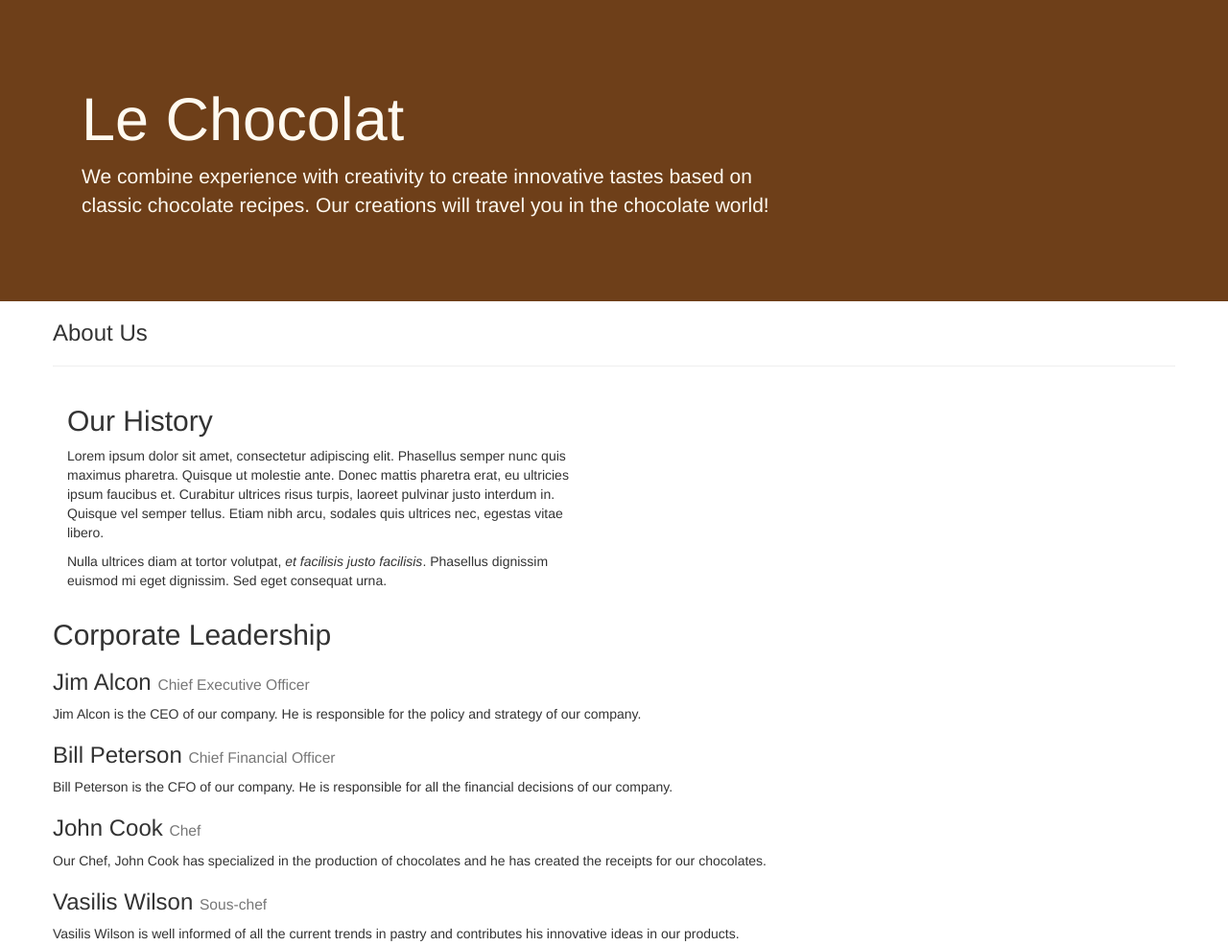
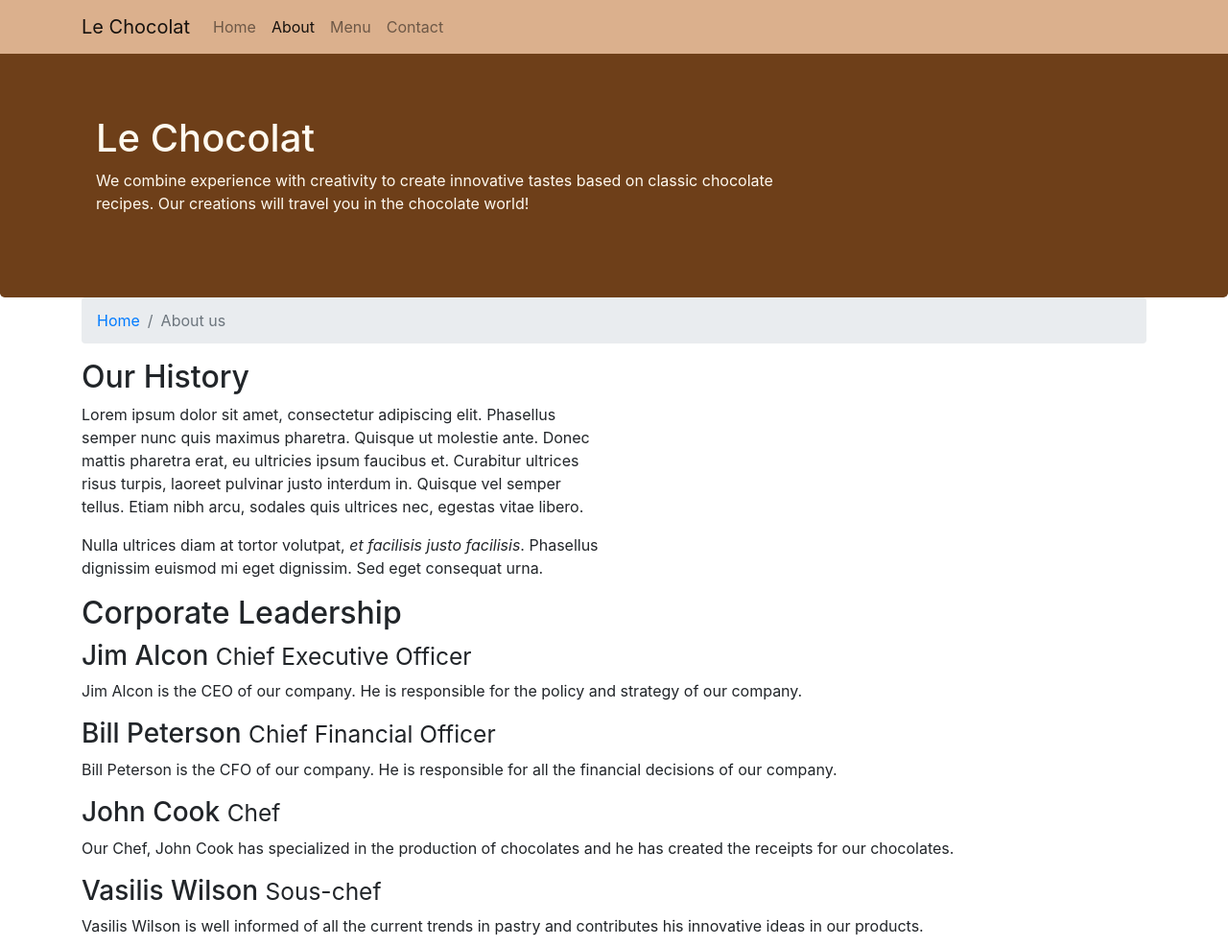
Before and after one commit to samadrezaei/leChocolat-1, a plain HTML site: page aboutus.html in a window 1280 px wide. Shown: the top 986 px of the page at 96% size. Drawn offline with nearby package versions, Linux system fonts and the light colour scheme.

Commit message:
Navbar and Breadcrumbs

```diff
--- a/aboutus.html
+++ b/aboutus.html
@@ -16,6 +16,30 @@
 
 <body>
 
+    <!--Navigation-->
+    <nav class="navbar navbar-expand-md navbar-light bg-light fixed-top">
+
+        <div class="container">
+
+            <!--Logo-->
+            <a class="navbar-brand" href="#">Le Chocolat</a>
+
+            <!--Sandwich button-->
+            <button class="navbar-toggler" type="button" data-toggle="collapse" data-target="#Navbar">
+                <span class="navbar-toggler-icon"></span>
+            </button>
+
+            <div class="collapse navbar-collapse" id="Navbar">
+                <ul class="navbar-nav">
+                    <li class="nav-item"><a class="nav-link" href="./index.html">Home</a></li>
+                    <li class="nav-item active"><a class="nav-link" href="./aboutus.html">About</a></li>
+                    <li class="nav-item"><a class="nav-link" href="#">Menu</a></li>
+                    <li class="nav-item"><a class="nav-link" href="#">Contact</a></li>
+                </ul>
+            </div>
+        </div>
+    </nav>
+
     <header class="jumbotron">
         <div class="container">
             <div class="row row-header">
@@ -33,13 +57,12 @@
     <div class="container">
 
         <!--Breadcrumbs Section-->
-        <div class="row">
-            <div class="col-12">
-                <h3>About Us</h3>
-                <hr>
-            </div>
-
-        </div>
+        <nav aria-label="breadcrumb">
+            <ol class="breadcrumb">
+                <li class="breadcrumb-item"><a href="./index.html">Home</a></li>
+                <li class="breadcrumb-item active" aria-current="page">About us</li>
+            </ol>
+        </nav>
 
         <!--Our History Section-->
         <div class="row">
@@ -61,16 +84,20 @@
             <div class="col-12">
                 <h2>Corporate Leadership</h2>
                 <h3>Jim Alcon <small>Chief Executive Officer </small></h3>
-                <p class="d-none d-sm-block">Jim Alcon is the CEO of our company. He is responsible for the policy and strategy of our company.
+                <p class="d-none d-sm-block">Jim Alcon is the CEO of our company. He is responsible for the policy and
+                    strategy of our company.
                 </p>
                 <h3>Bill Peterson <small>Chief Financial Officer </small></h3>
-                <p class="d-none d-sm-block">Bill Peterson is the CFO of our company. He is responsible for all the financial decisions of our
+                <p class="d-none d-sm-block">Bill Peterson is the CFO of our company. He is responsible for all the
+                    financial decisions of our
                     company. </p>
                 <h3>John Cook <small>Chef</small></h3>
-                <p class="d-none d-sm-block">Our Chef, John Cook has specialized in the production of chocolates and he has created the receipts
+                <p class="d-none d-sm-block">Our Chef, John Cook has specialized in the production of chocolates and he
+                    has created the receipts
                     for our chocolates. </p>
                 <h3>Vasilis Wilson <small>Sous-chef </small></h3>
-                <p class="d-none d-sm-block">Vasilis Wilson is well informed of all the current trends in pastry and contributes his innovative
+                <p class="d-none d-sm-block">Vasilis Wilson is well informed of all the current trends in pastry and
+                    contributes his innovative
                     ideas in our products. </p>
             </div>
         </div>
@@ -118,7 +145,11 @@
             </div>
         </div>
     </footer>
-
+    <!-- jQuery first, then Tether, then Bootstrap JS. -->
+    <script src="node_modules/jquery/dist/jquery.min.js"></script>
+    <script src="node_modules/tether/dist/js/tether.min.js"></script>
+    <script src="node_modules/popper.js/dist/umd/popper.min.js"></script>
+    <script src="node_modules/bootstrap/dist/js/bootstrap.min.js"></script>
 </body>
 
 </html>
--- a/css/styles.css
+++ b/css/styles.css
@@ -24,3 +24,10 @@ address{
     margin:0px;
     color:#0f0f0f;
 }
+body{
+    padding:50px 0px 0px 0px;
+    z-index:0;
+}
+.bg-light {
+    background-color: #dbb08d !important;
+}
```
Also changed, not shown: index.html (+24 -0 lines).
